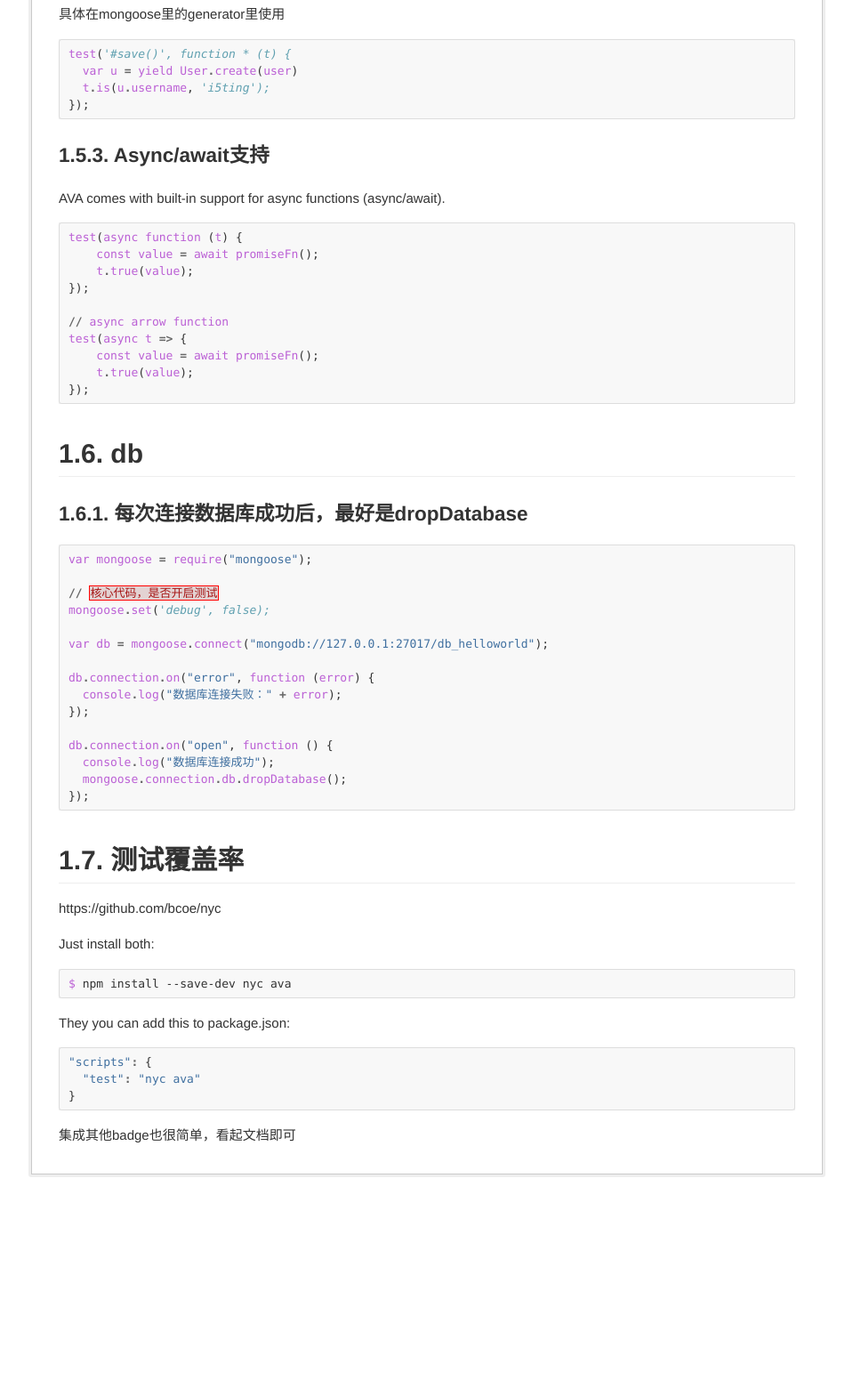
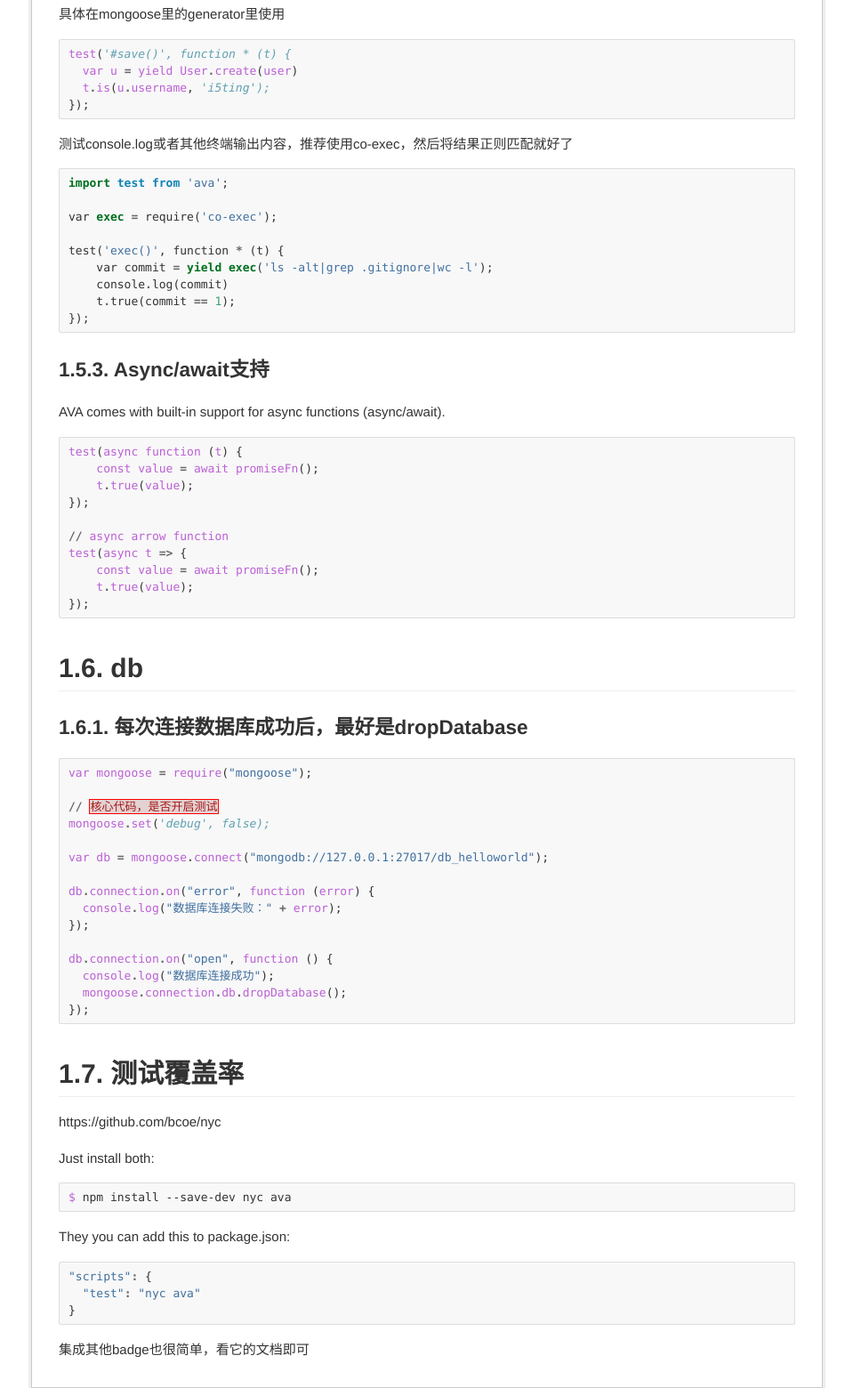
Before and after one commit to i5ting/ava-practice, a plain HTML site: page README.html in a window 1280 px wide. Shown: the part 2687-4247 px from the top of the page at 89% size, without its empty margins (288-1247 px from the left). Before the commit the page ends 4010 px from the top, so only its background shows below. Drawn offline with Linux system fonts and the light colour scheme.

Commit message:
Update 2016-05-25T10:51:06.010Z

```diff
--- a/README.html
+++ b/README.html
@@ -236,6 +236,17 @@
 <span class="w">  </span><span class="vg">t</span><span class="o">.</span><span class="vg">is</span><span class="p">(</span><span class="vg">u</span><span class="o">.</span><span class="vg">username</span><span class="p">,</span><span class="w"> </span><span class="c1">&#39;i5ting&#39;);</span>
 <span class="p">});</span>
 </pre></div>
+<p>测试console.log或者其他终端输出内容，推荐使用co-exec，然后将结果正则匹配就好了</p>
+<div class="highlight"><pre><span class="kn">import</span> <span class="nn">test</span> <span class="nn">from</span> <span class="s">&#39;ava&#39;</span><span class="p">;</span>
+
+<span class="n">var</span> <span class="k">exec</span> <span class="o">=</span> <span class="n">require</span><span class="p">(</span><span class="s">&#39;co-exec&#39;</span><span class="p">);</span>
+
+<span class="n">test</span><span class="p">(</span><span class="s">&#39;exec()&#39;</span><span class="p">,</span> <span class="n">function</span> <span class="o">*</span> <span class="p">(</span><span class="n">t</span><span class="p">)</span> <span class="p">{</span>
+    <span class="n">var</span> <span class="n">commit</span> <span class="o">=</span> <span class="k">yield</span> <span class="k">exec</span><span class="p">(</span><span class="s">&#39;ls -alt|grep .gitignore|wc -l&#39;</span><span class="p">);</span>
+    <span class="n">console</span><span class="o">.</span><span class="n">log</span><span class="p">(</span><span class="n">commit</span><span class="p">)</span>
+    <span class="n">t</span><span class="o">.</span><span class="n">true</span><span class="p">(</span><span class="n">commit</span> <span class="o">==</span> <span class="mi">1</span><span class="p">);</span>
+<span class="p">});</span>
+</pre></div>
 <h3>Async/await支持</h3>
 
 <p>AVA comes with built-in support for async functions (async/await).</p>
@@ -281,7 +292,7 @@
 <span class="w">  </span><span class="s2">&quot;test&quot;</span><span class="o">:</span><span class="w"> </span><span class="s2">&quot;nyc ava&quot;</span>
 <span class="p">}</span>
 </pre></div>
-<p>集成其他badge也很简单，看起文档即可</p>
+<p>集成其他badge也很简单，看它的文档即可</p>
 
 			          	</article>
 			        </div>
```
Also changed, not shown: index.html (+12 -1 lines).
